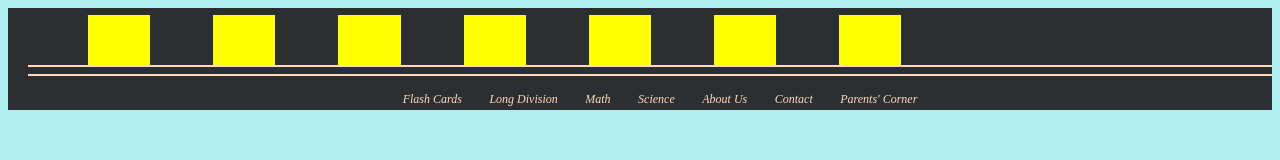
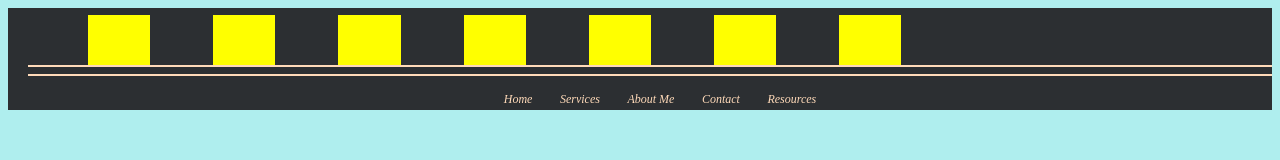
Before and after one commit to setonpariser/setonpariser.github.io, a plain HTML site: page index.html in a window 1280 px wide. Drawn offline with Linux system fonts and the light colour scheme.

Commit message:
Update index.html

```diff
--- a/index.html
+++ b/index.html
@@ -84,13 +84,11 @@
         <div class="line">
         </div>
       <ul style="clear:both;">
-      	<li><a href="flashcards.html">Flash Cards</a></li>
-        <li><a href="longdivision.html">Long Division</a></li>
-        <li><a href="math.html">Math</a></li>
-        <li><a href="science.html">Science</a></li>
-        <li><a href="aboutus.html">About Us</a></li>
+      	<li><a href="home.html">Home</a></li>
+        <li><a href="services.html">Services</a></li>
+        <li><a href="about.html">About Me</a></li>
         <li><a href="contact.html">Contact</a></li>
-        <li><a href="parentscorner">Parents' Corner</a></li>
+        <li><a href="resources.html">Resources</a></li>
       </ul>
      </header>
 
```
